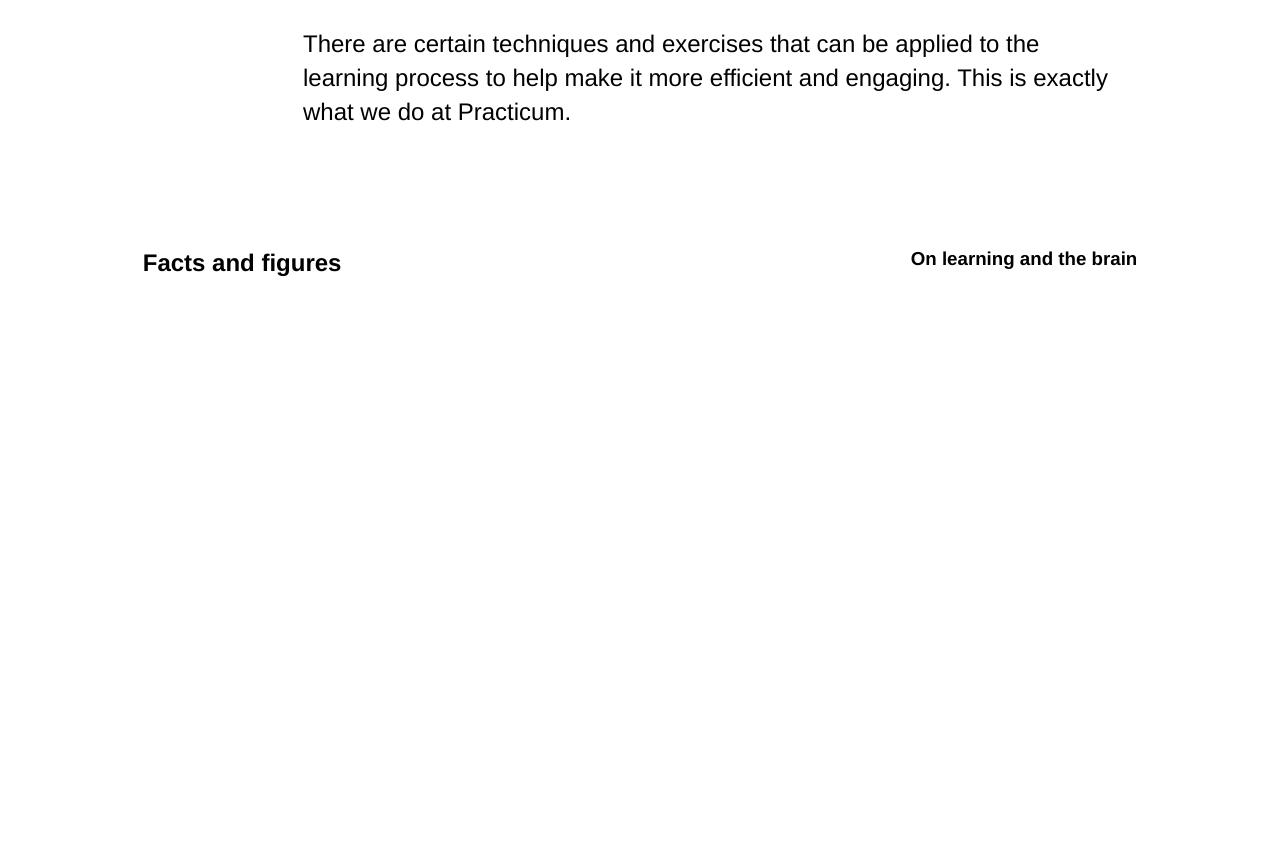
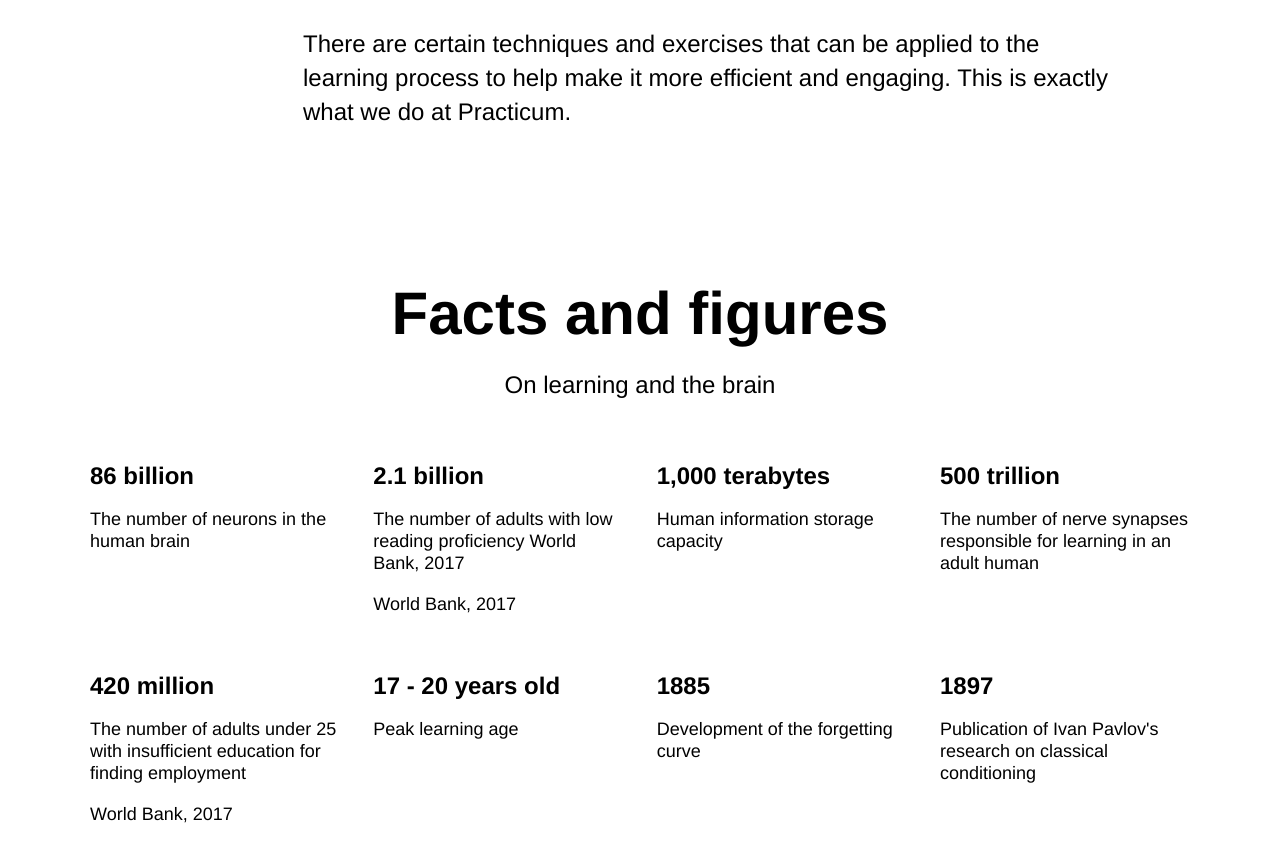
Before and after one commit to E-sims/web_project_1, a plain HTML site: page index.html in a window 1280 px wide. Shown: the part 1229-2088 px from the top of the page. Before the commit the page ends 1525 px from the top, so only its background shows below. Drawn offline with Linux system fonts and the light colour scheme.

Commit message:
added stats section

```diff
--- a/index.html
+++ b/index.html
@@ -65,6 +65,66 @@
         <section class="digits">
           <h2 class="stats-title">Facts and figures</h2>
           <h3 class="stats-subtitle">On learning and the brain</h3>
+          <div class="table">
+            <div class="table__cell">
+              <h3 class="table__heading">86 billion</h3>
+              <p class="table__text">
+                The number of neurons in the human brain
+              </p>
+            </div>
+            <div class="table__cell">
+              <h3 class="table__heading">2.1 billion</h3>
+              <p class="table__text">
+                The number of adults with low reading proficiency World Bank,
+                2017
+              </p>
+              <p class="table__text">
+                World Bank, 2017
+              </p>
+            </div>
+            <div class="table__cell">
+              <h3 class="table__heading">1,000 terabytes</h3>
+              <p class="table__text">
+                Human information storage capacity
+              </p>
+            </div>
+            <div class="table__cell">
+              <h3 class="table__heading">500 trillion</h3>
+              <p class="table__text">
+                The number of nerve synapses responsible for learning in an
+                adult human
+              </p>
+            </div>
+            <div class="table__break"></div>
+            <div class="table__cell">
+              <h3 class="table__heading">420 million</h3>
+              <p class="table__text">
+                The number of adults under 25 with insufficient education for
+                finding employment
+              </p>
+              <p class="table__text">
+                World Bank, 2017
+              </p>
+            </div>
+            <div class="table__cell">
+              <h3 class="table__heading">17 - 20 years old</h3>
+              <p class="table__text">
+                Peak learning age
+              </p>
+            </div>
+            <div class="table__cell">
+              <h3 class="table__heading">1885</h3>
+              <p class="table__text">
+                Development of the forgetting curve
+              </p>
+            </div>
+            <div class="table__cell">
+              <h3 class="table__heading">1897</h3>
+              <p class="table__text">
+                Publication of Ivan Pavlov's research on classical conditioning
+              </p>
+            </div>
+          </div>
         </section>
 
         <section class="feynman"></section>
--- a/styles/style.css
+++ b/styles/style.css
@@ -133,9 +133,57 @@
 
 .digits {
   display: flex;
-  justify-content: center;
+  align-items: center;
+  flex-direction: column;
 }
 
 .stats-title {
-  width: 60%;
+  line-height: 69px;
+  font-size: 60px;
+  font-weight: bold;
+  margin-bottom: 20px;
 }
+
+.stats-subtitle {
+  line-height: 34px;
+  font-size: 24px;
+  font-weight: normal;
+  margin: 0;
+}
+
+.table {
+  display: flex;
+  flex-direction: row;
+  flex-wrap: wrap;
+  justify-content: space-between;
+  min-width: 80%;
+  max-width: 1100px;
+  min-height: 420px;
+  margin-bottom: 100px;
+}
+
+.table__cell {
+  width: 250px;
+  height: 150px;
+  margin-right: 0;
+  margin-top: 60px;
+}
+
+.table__heading {
+  margin: 0;
+  line-height: 1.15;
+  font-size: 24px;
+  font-weight: bold;
+}
+
+.table__text {
+  margin: 20px 0 0 0;
+  line-height: 1.2;
+  font-size: 18px;
+  font-weight: normal;
+}
+
+.table__break {
+  flex-basis: 100%;
+  height: 0;
+}
```
